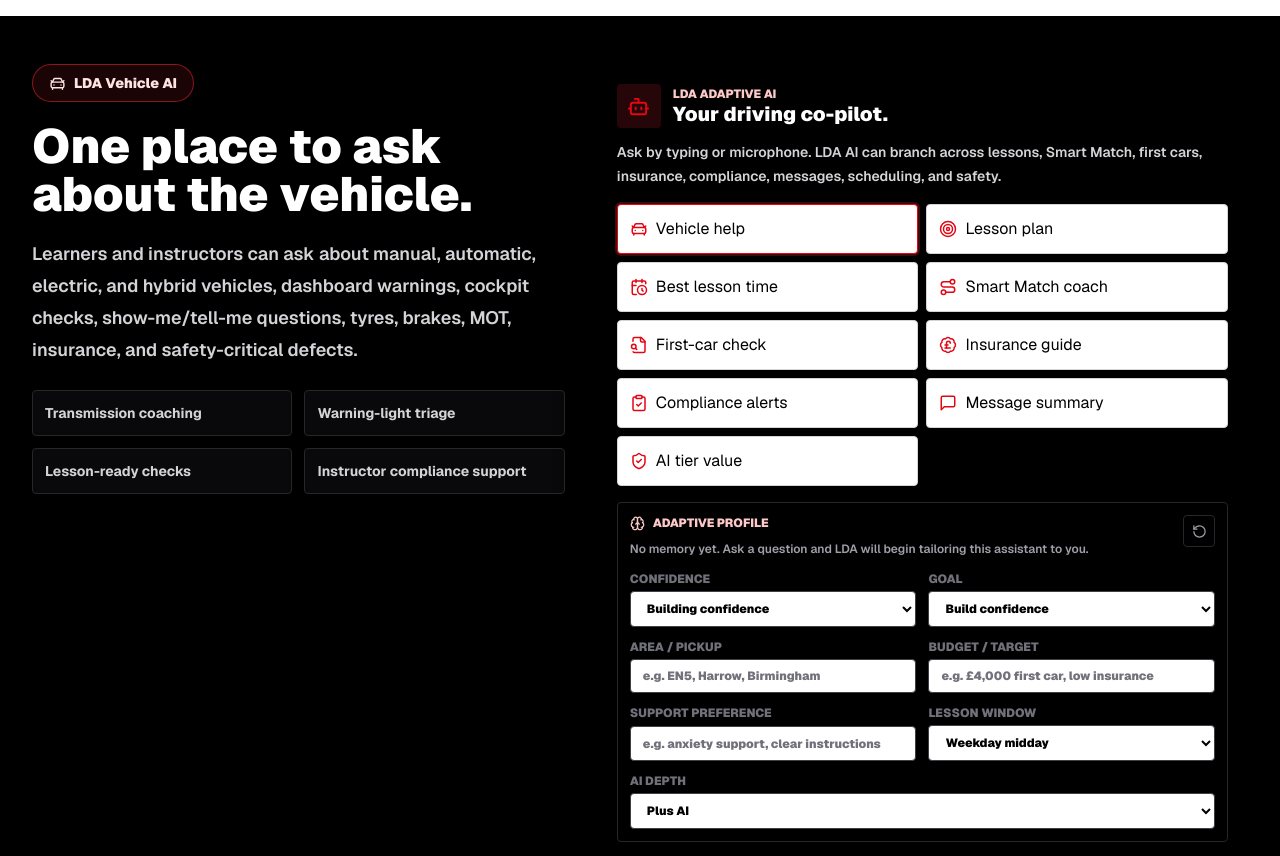
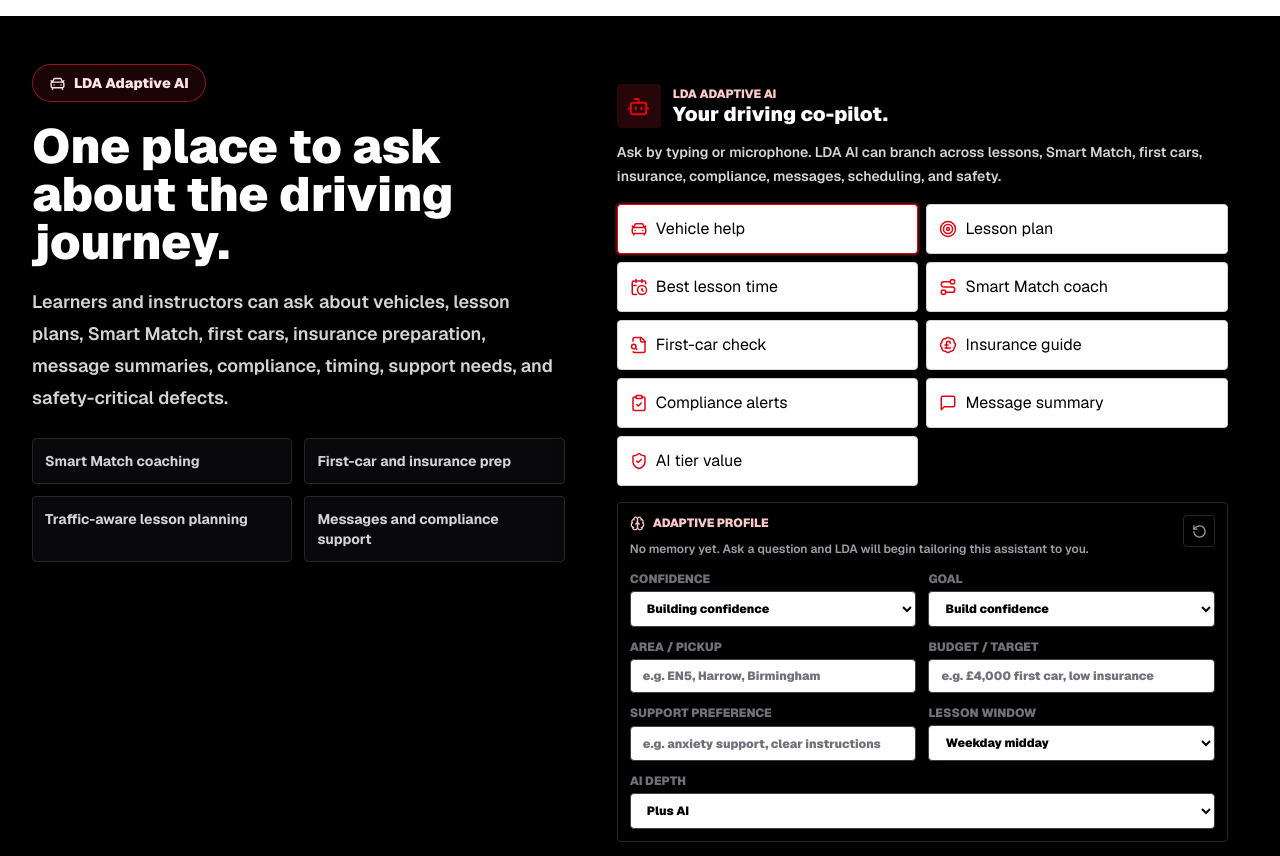
Before and after one commit to LDrivingAcademy/LDA, a Next.js app: page /contact in a window 1280 px wide. Shown: the part 1140-1996 px from the top of the page. Built offline with nearby package versions, Linux system fonts and the light colour scheme.

Commit message:
Update support page for LDA Adaptive AI

```diff
--- a/src/app/contact/page.tsx
+++ b/src/app/contact/page.tsx
@@ -130,19 +130,19 @@ export default function ContactPage() {
           <div className="mx-auto grid max-w-7xl gap-8 lg:grid-cols-[0.9fr_1.1fr] lg:items-start">
             <div>
               <div className="inline-flex items-center gap-2 rounded-full border border-red-500/50 bg-red-500/10 px-4 py-2 text-sm font-black text-red-100">
-                <CarFront size={17} /> LDA Vehicle AI
+                <CarFront size={17} /> LDA Adaptive AI
               </div>
               <h2 className="mt-5 text-4xl font-black tracking-normal sm:text-5xl">
-                One place to ask about the vehicle.
+                One place to ask about the driving journey.
               </h2>
               <p className="mt-5 max-w-2xl text-lg font-semibold leading-8 text-zinc-300">
-                Learners and instructors can ask about manual, automatic, electric, and hybrid vehicles, dashboard warnings, cockpit checks, show-me/tell-me questions, tyres, brakes, MOT, insurance, and safety-critical defects.
+                Learners and instructors can ask about vehicles, lesson plans, Smart Match, first cars, insurance preparation, message summaries, compliance, timing, support needs, and safety-critical defects.
               </p>
               <div className="mt-6 grid gap-3 text-sm font-bold text-zinc-300 sm:grid-cols-2">
-                <span className="rounded border border-zinc-800 bg-zinc-950 p-3">Transmission coaching</span>
-                <span className="rounded border border-zinc-800 bg-zinc-950 p-3">Warning-light triage</span>
-                <span className="rounded border border-zinc-800 bg-zinc-950 p-3">Lesson-ready checks</span>
-                <span className="rounded border border-zinc-800 bg-zinc-950 p-3">Instructor compliance support</span>
+                <span className="rounded border border-zinc-800 bg-zinc-950 p-3">Smart Match coaching</span>
+                <span className="rounded border border-zinc-800 bg-zinc-950 p-3">First-car and insurance prep</span>
+                <span className="rounded border border-zinc-800 bg-zinc-950 p-3">Traffic-aware lesson planning</span>
+                <span className="rounded border border-zinc-800 bg-zinc-950 p-3">Messages and compliance support</span>
               </div>
             </div>
             <VehicleAiAssistant variant="inline" />
```
